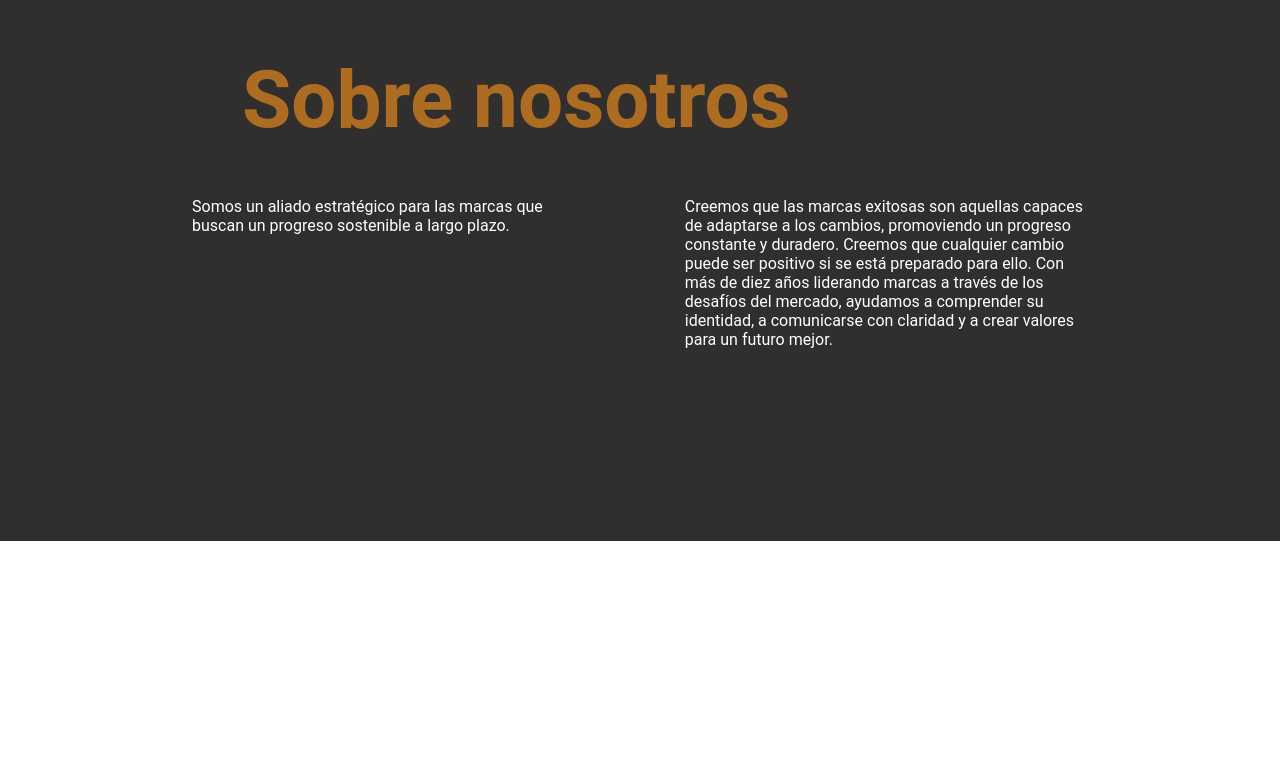
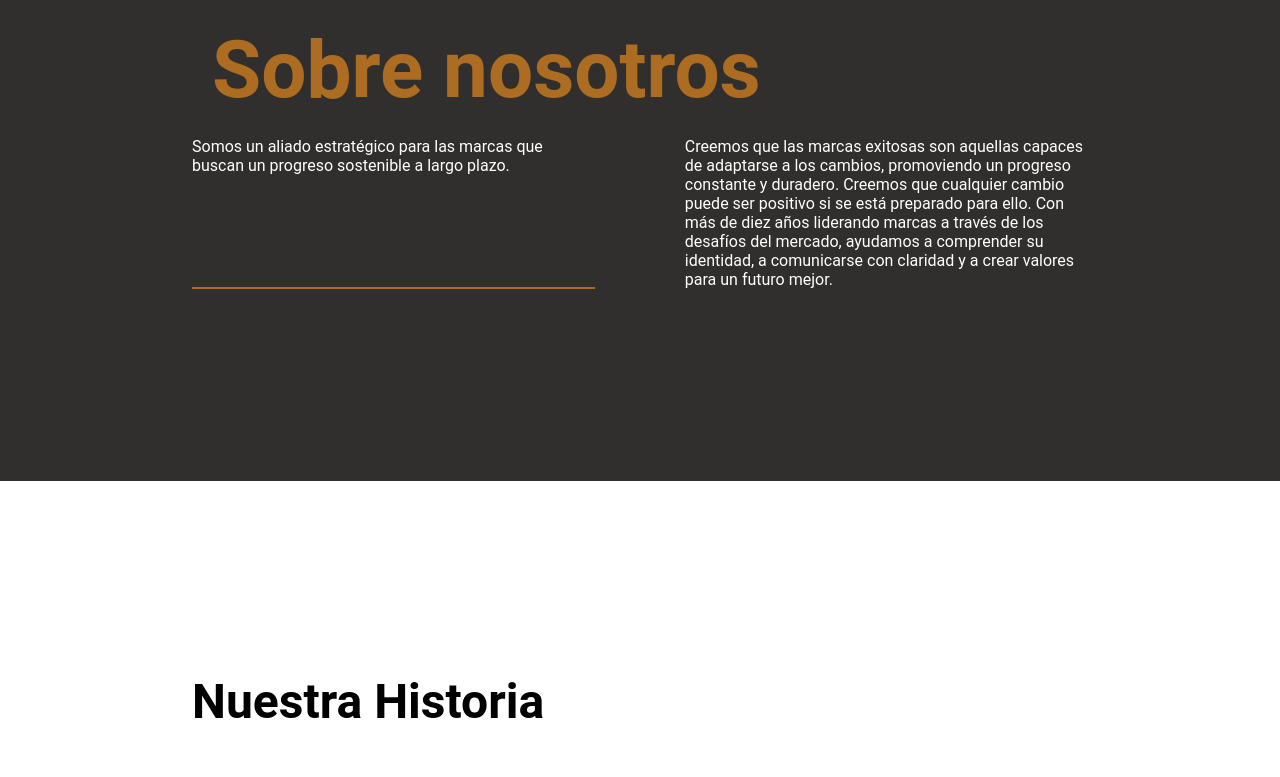
Before and after one commit to dafneribera/Curso-desarrollo-web-24, a plain HTML site: page PROYECTOS(L)/nosotros.html in a window 1280 px wide. Shown: the part 317-1094 px from the top of the page. Drawn offline with Linux system fonts and the light colour scheme; a web font is replaced by a local one.

Commit message:
proyectos

```diff
--- a/PROYECTOS(L)/css/nosotros.css
+++ b/PROYECTOS(L)/css/nosotros.css
@@ -73,7 +73,7 @@
 /* main */
 
 #sobre-main h1 {
-    margin: 50px;
+    padding: 20px;
     color: rgb(172, 108, 34);
     font-size: 5rem;
 }
@@ -93,8 +93,11 @@
     width: 45%;
 }
 
+#sobre-main .section1 div p:first-of-type{
+    border-bottom: 2px solid rgb(172, 108, 34);
+}
+
 #sobre-main h2 {
-    margin: 50px;
     color: black;
     font-size: 3rem;
 }
@@ -133,7 +136,6 @@ margin-top: 20px;
 
 #sobre-main .section3 div i {
     color: rgb(172, 108, 34);
-
 }
 
 #sobre-main .section3>div {
@@ -141,8 +143,9 @@ margin-top: 20px;
     display: flex;
 }
 
+
 #sobre-main .section3 div p{
-    width: 45%;
+    width: 65%;
 }
 
 #site-footer {
```
Also changed, not shown: PROYECTOS(L)/css/proyecto.css (added), PROYECTOS(L)/proyecto.html (added).
